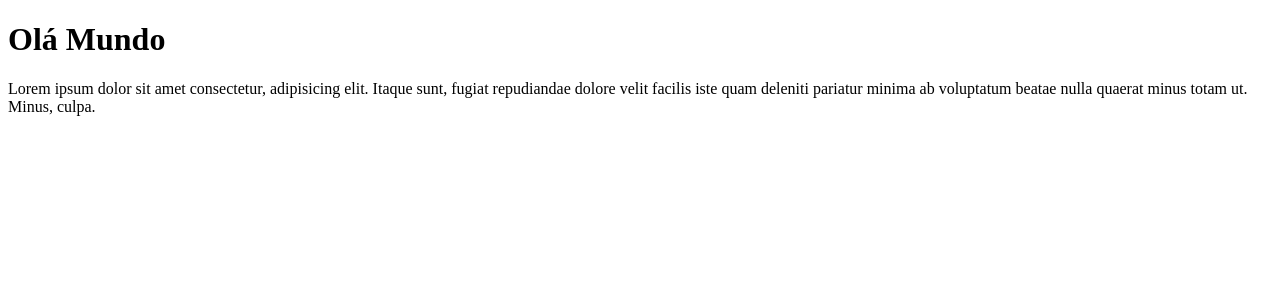
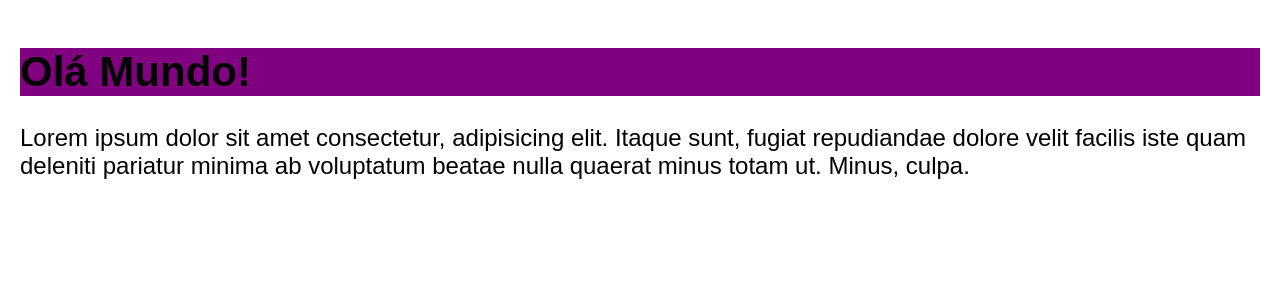
Before and after one commit to andersonsilvasilva/chronos-pomodoro-private, a React (Vite) app: page / in a window 1280 px wide. Shown: the top 300 px of the page. Built offline with nearby package versions, Linux system fonts and the light colour scheme.

Commit message:
final da aula de styles react

```diff
--- a/src/App.tsx
+++ b/src/App.tsx
@@ -1,8 +1,13 @@
-function App() {
+import { Heading } from './components/Heading';
+
+import './styles/theme.css';
+import './styles/global.css';
+
+export function App() {
   console.log('App component rendered');
   return (
     <>
-      <h1>Olá Mundo</h1>
+      <Heading />
       <p>
         Lorem ipsum dolor sit amet consectetur, adipisicing elit. Itaque sunt,
         fugiat repudiandae dolore velit facilis iste quam deleniti pariatur
@@ -11,5 +16,4 @@
     </>
   );
 }
-
 export default App;
--- /dev/null
+++ b/src/components/Heading.module.css
@@ -0,0 +1,10 @@
+.heading {
+  background-color: purple;
+  color: black;
+}
+.cyan {
+  color: cyan;
+}
+.large {
+  font-size: 48px;
+}
--- /dev/null
+++ b/src/components/Heading.tsx
@@ -0,0 +1,5 @@
+import styles from './Heading.module.css';
+
+export function Heading() {
+  return <h1 className={styles.heading}>Olá Mundo!</h1>;
+}
--- /dev/null
+++ b/src/styles/global.css
@@ -0,0 +1,15 @@
+body {
+  font-family: sans-serif;
+  font-size: 24px;
+  background-color: #ffffff;
+  margin: 0;
+  padding: 20px;
+}
+
+h1 {
+  color: var(--primary);
+  font-size: 42px;
+}
+.heading {
+  background-color: blue;
+}
--- /dev/null
+++ b/src/styles/theme.css
@@ -0,0 +1,6 @@
+:root {
+  --primary: white;
+  --secondary: purple;
+  --background: white;
+  --text-color: black;
+}
```
